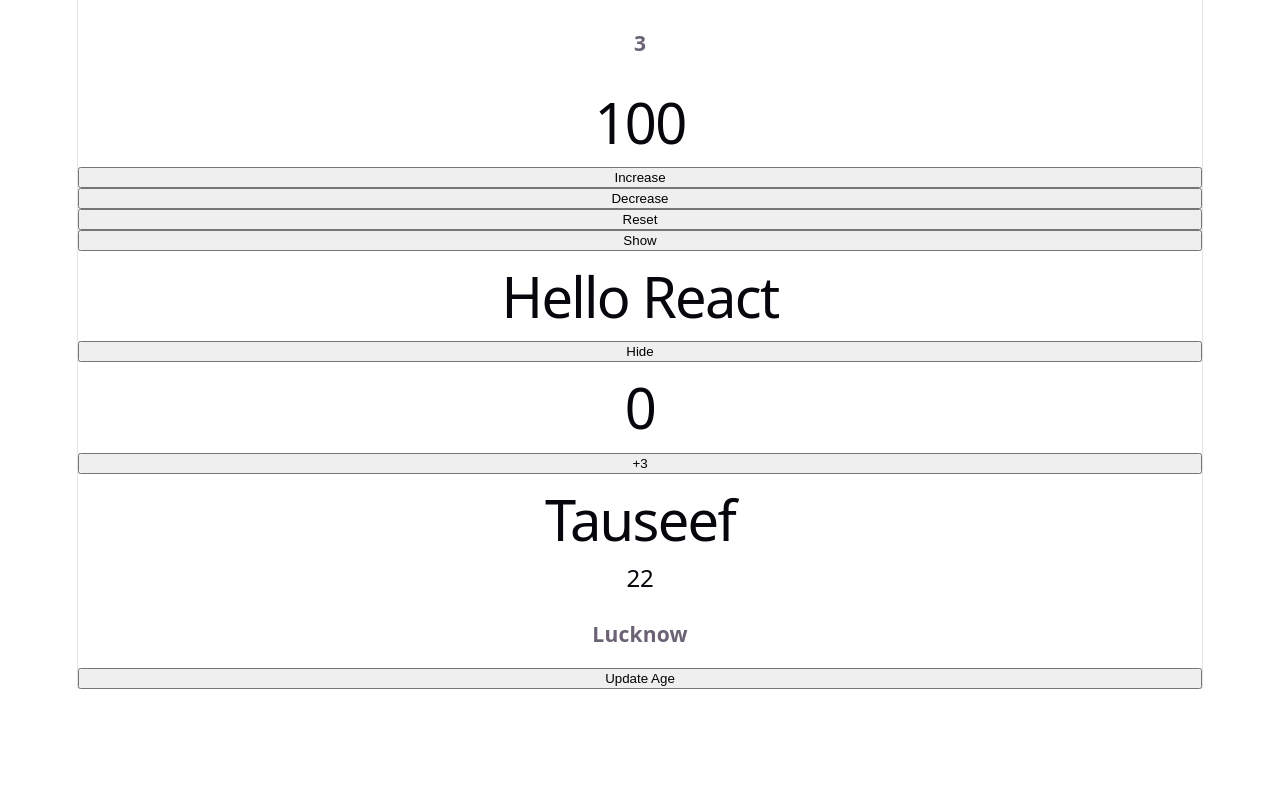
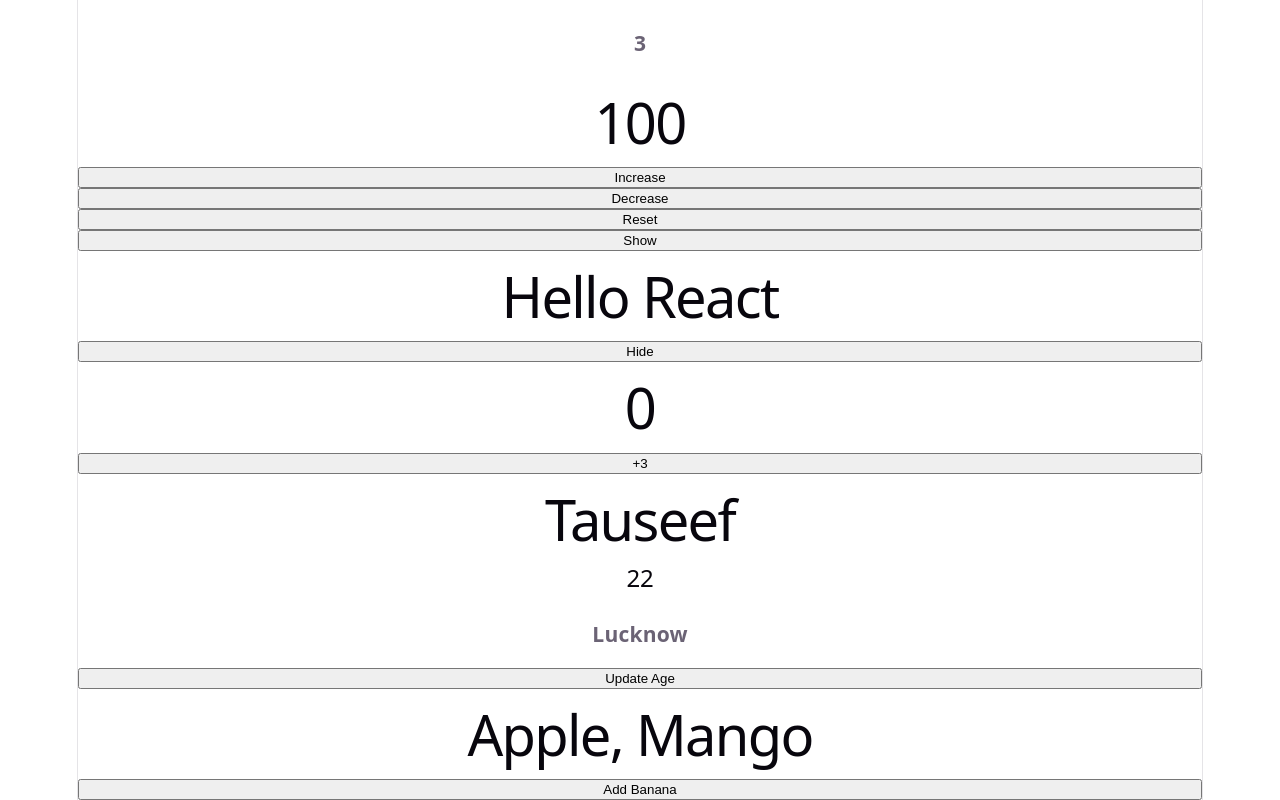
Before and after one commit to Taurasool/react-learning, a React (Vite) app: page / in a window 1280 px wide. Shown: the part 1278-2078 px from the top of the page. Before the commit the page ends 1967 px from the top, so only its background shows below. Built offline with nearby package versions, Linux system fonts and the light colour scheme.

Commit message:
Practice multiple components with Fruitsarray

```diff
--- a/src/App.tsx
+++ b/src/App.tsx
@@ -8,6 +8,8 @@ import Counter from "./Components/Counter.tsx";
 import ShowHide from "./Components/ShowHide.tsx";
 import CounterPlusThree from "./Components/CounterPlusThree.tsx";
 import Studentobject from "./Components/Studentobject.tsx";
+import Fruitsarray from "./Components/Fruitsarray.tsx";
+
 function App(){
     return (
         <>
@@ -36,6 +38,8 @@ function App(){
 
              <Studentobject />
 
+             <Fruitsarray />
+
         </>
     );
 }
--- /dev/null
+++ b/src/Components/Fruitsarray.tsx
@@ -0,0 +1,18 @@
+import { useState } from "react";
+
+function App() {
+
+    const [fruits, setFruits] = useState(["Apple", "Mango"]);
+
+    return (
+        <>
+            <h1>{fruits.join(", ")}</h1>
+
+            <button onClick={() => setFruits([...fruits, "Banana"])}>
+                Add Banana
+            </button>
+        </>
+    );
+}
+
+export default App;
```
